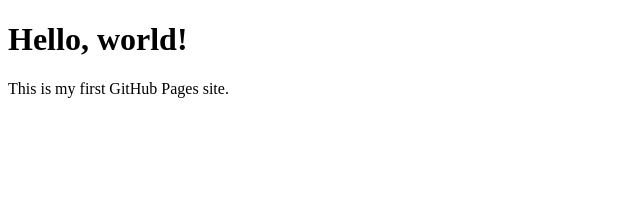
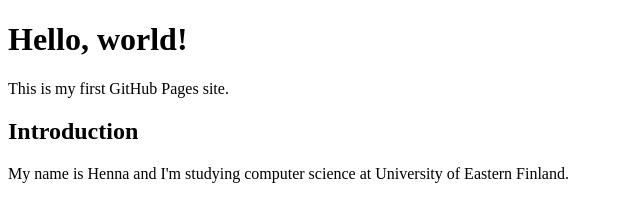
Before and after one commit to hhhennis/portfolio-site, a plain HTML site: page index.html in a window 1280 px wide. Shown: the whole page, without its empty margins (0-640 px from the left). Drawn offline with Linux system fonts and the light colour scheme.

```diff
--- a/index.html
+++ b/index.html
@@ -6,5 +6,8 @@
 <body>
   <h1>Hello, world!</h1>
   <p>This is my first GitHub Pages site.</p>
+
+  <h2>Introduction</h2>
+  <p>My name is Henna and I'm studying computer science at University of Eastern Finland.</p>
 </body>
 </html>
```
